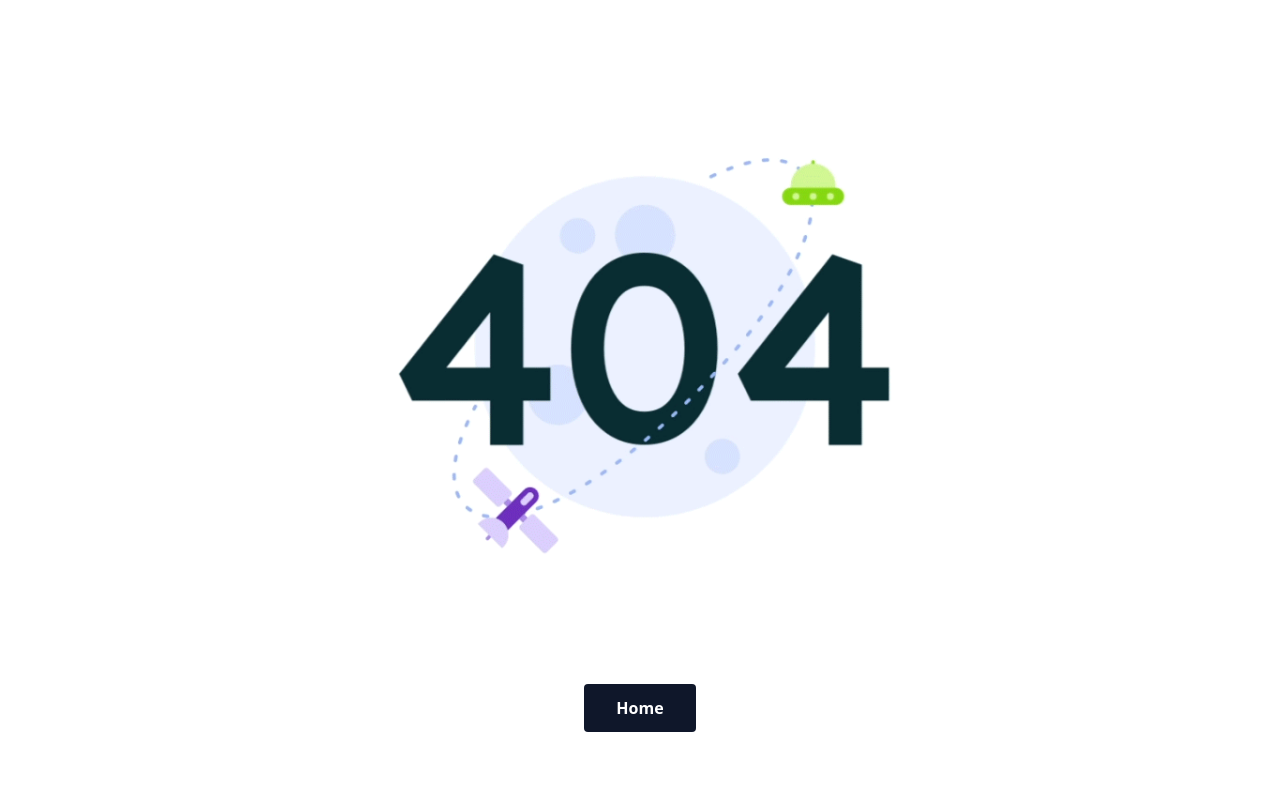
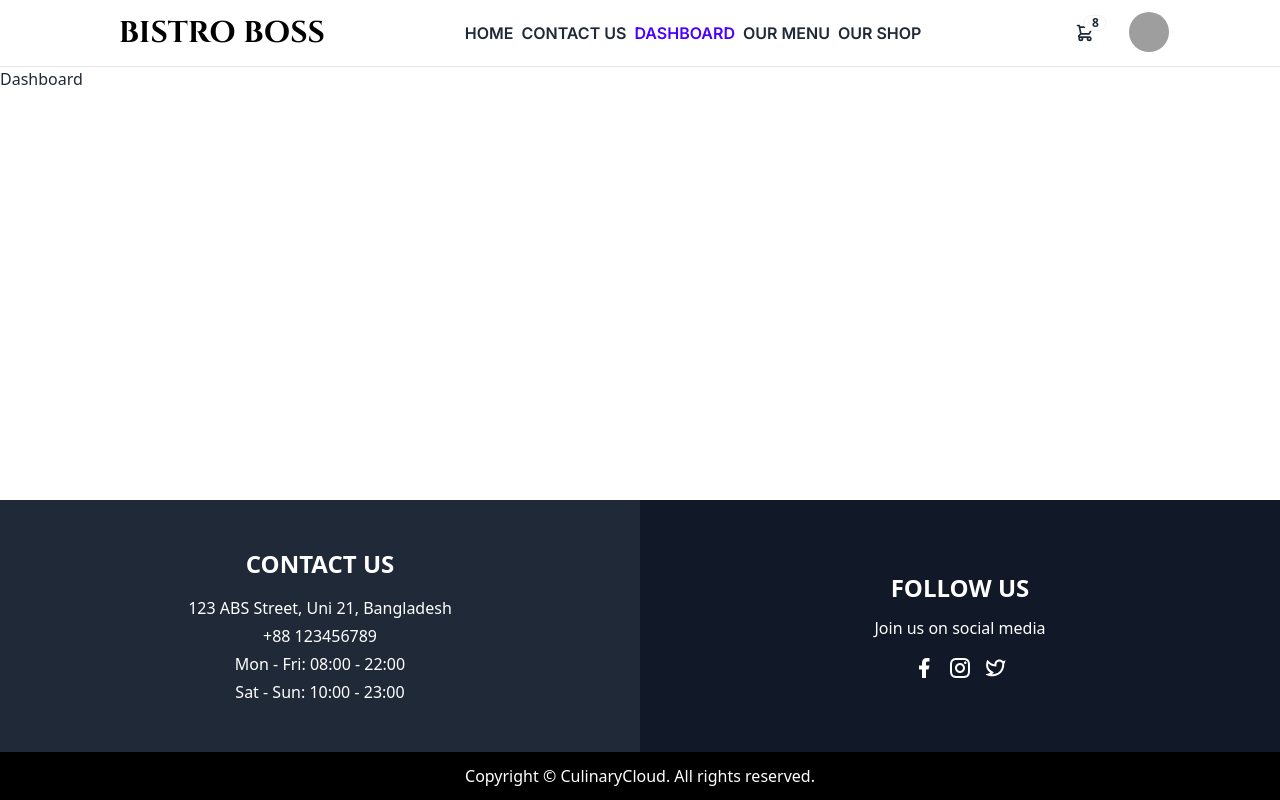
Before and after one commit to rironib/bistro-boss-client, a React (Vite) app: page /dashboard in a window 1280 px wide. Before the commit this address had no page. Built offline with nearby package versions, Linux system fonts and the light colour scheme; grey boxes are pictures that could not be loaded.

Commit message:
ADDED: Dashboard route added

```diff
--- /dev/null
+++ b/src/pages/Dashboard/Dashboard.jsx
@@ -0,0 +1,9 @@
+const Dashboard = () => {
+    return (
+        <div>
+            Dashboard
+        </div>
+    );
+};
+
+export default Dashboard;
--- a/src/routes/Routes.jsx
+++ b/src/routes/Routes.jsx
@@ -8,6 +8,7 @@ import Register from "../pages/Register/Register.jsx";
 import Contact from "../pages/Contact/Contact.jsx";
 import Menu from "../pages/Menu/Menu.jsx";
 import Shop from "../pages/Shop/Shop.jsx";
+import Dashboard from "../pages/Dashboard/Dashboard.jsx";
 
 const router = createBrowserRouter([
     {
@@ -34,6 +35,10 @@ const router = createBrowserRouter([
                     {
                         path: '/shop',
                         element: <Shop/>
+                    },
+                    {
+                        path: '/dashboard',
+                        element: <Dashboard/>
                     }
                 ]
             },
```
